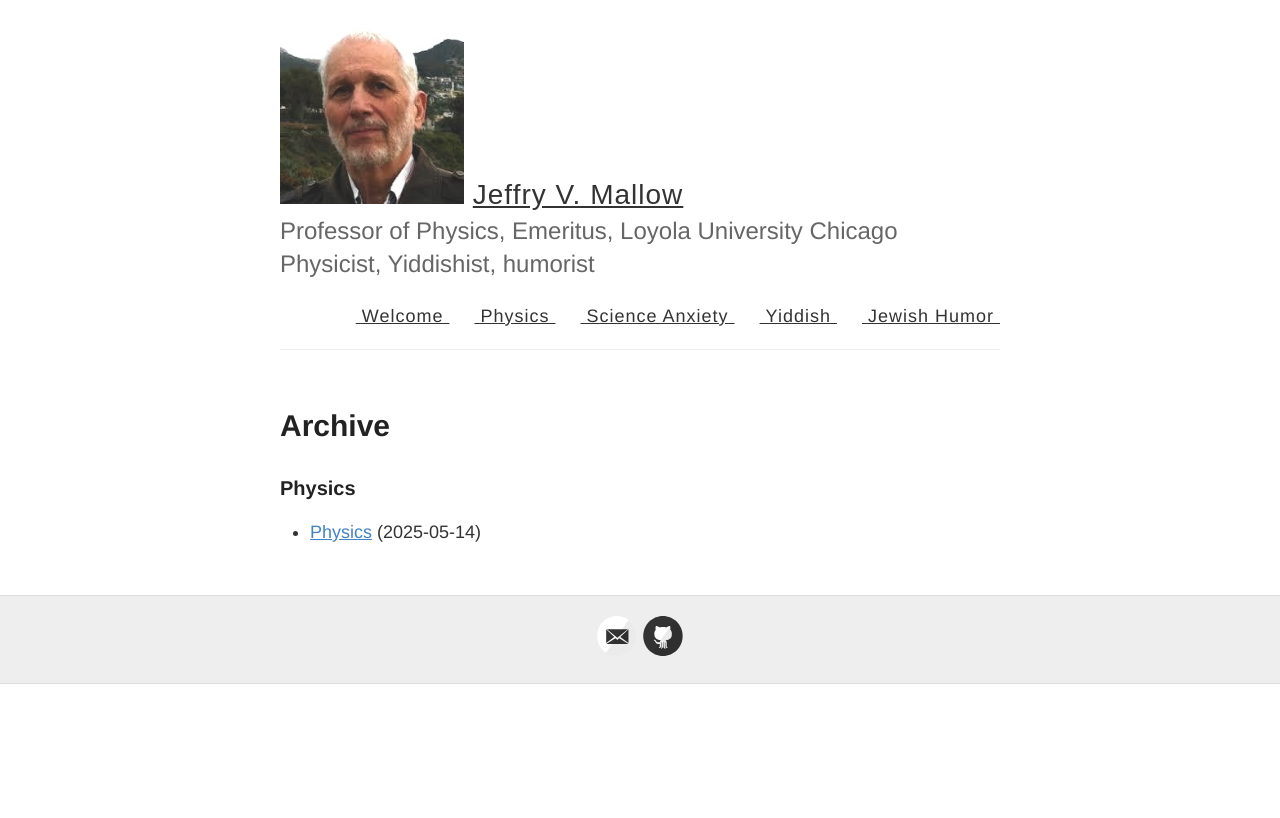
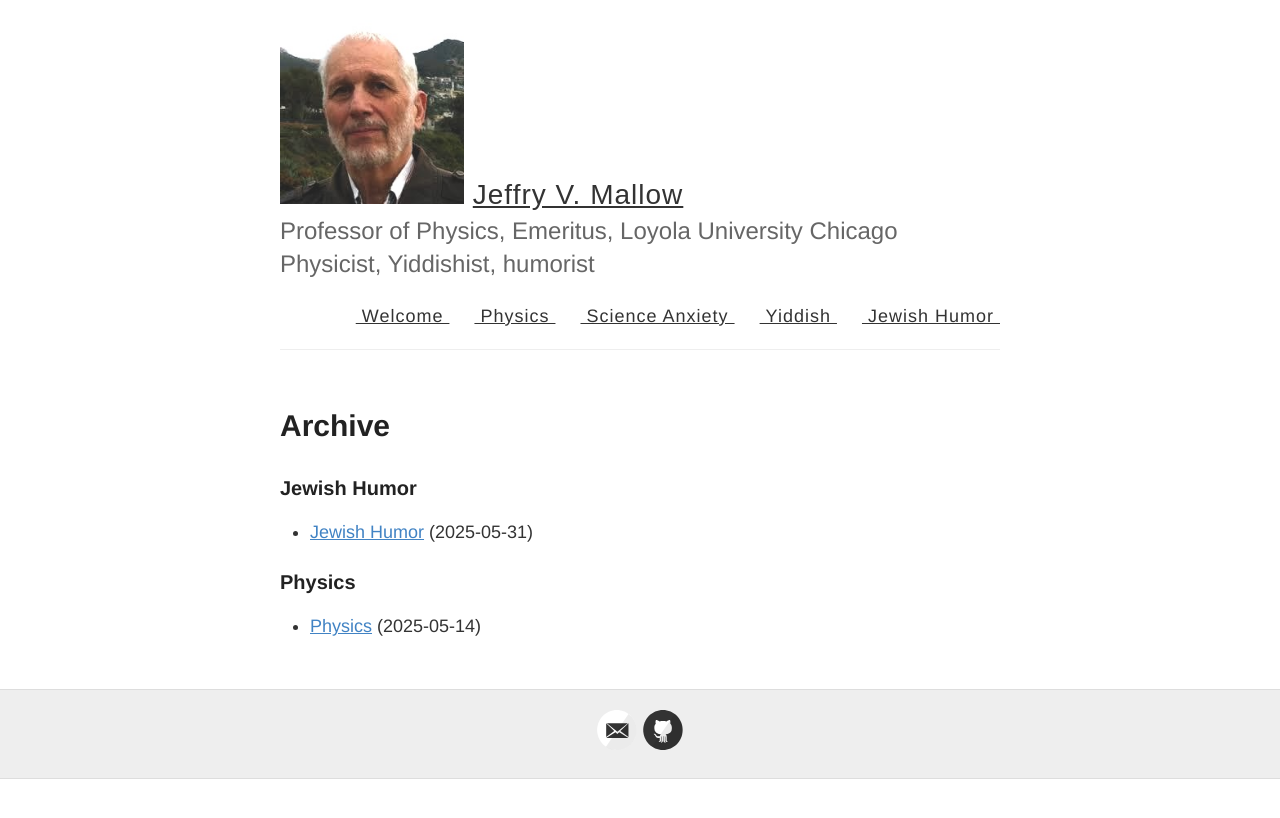
Before and after one commit to jvmallow/jvmallow.github.io, a Jekyll site: the page built from archive.html, in a window 1280 px wide. Shown: the top 818 px of the page. Built offline with Jekyll 4.4.1, drawn with Linux system fonts in a browser that asks for light colours.

Commit message:
Update 2025-05-31-Jewish_Humor.md

```diff
--- a/_posts/2025-05-31-Jewish_Humor.md
+++ b/_posts/2025-05-31-Jewish_Humor.md
@@ -1,3 +1,11 @@
+---
+layout: post
+mathjax: true
+title: Jewish Humor
+category: Jewish Humor
+tags: [Jewish Humor]
+---
+
 Many years ago, in what was an otherwise relatively humorless existence as a doctoral student in physics, I began collecting Jewish jokes. It started simply. I heard a joke, retold it, and exchanged jokes with friends. I then began collecting books of Jewish humor—first in Yiddish and then in other languages as well. As my collection grew, a kind of growth principle took over, like a runaway nuclear chain reaction. For every joke I told, I acquired at least two new ones in exchange. In short order, the thing was completely out of hand. I took to carrying blank scraps of paper to Jewish events in case I heard new jokes. In extreme cases, I wrote them down on the napkins. (Jewish events always include food, and physicists are adept at napkin-writing.) I began doing stand-up comedy. Sometimes, it was in the guise of a lecture on Jewish humor; other times, it was club dates with Chicago’s Maxwell Street Klezmer Band. Finally, I wrote a book,    <a target="_blank" href="https://www.thriftbooks.com/w/our-pal-god-and-other-presumptions-a-book-of-jewish-humor_jeffry-v-mallow/1348356/#edition=14417790&idiq=19747705">
 <img src="https://github.com/jvmallow/jvmallow.github.io/blob/main/images/our_pal_god.jpg?raw=true" style="float:right;width:150px;margin-left:10px" />Our Pal God and Other Presumptions</a>. (Artwork by Ann Mallow.)
 
```
